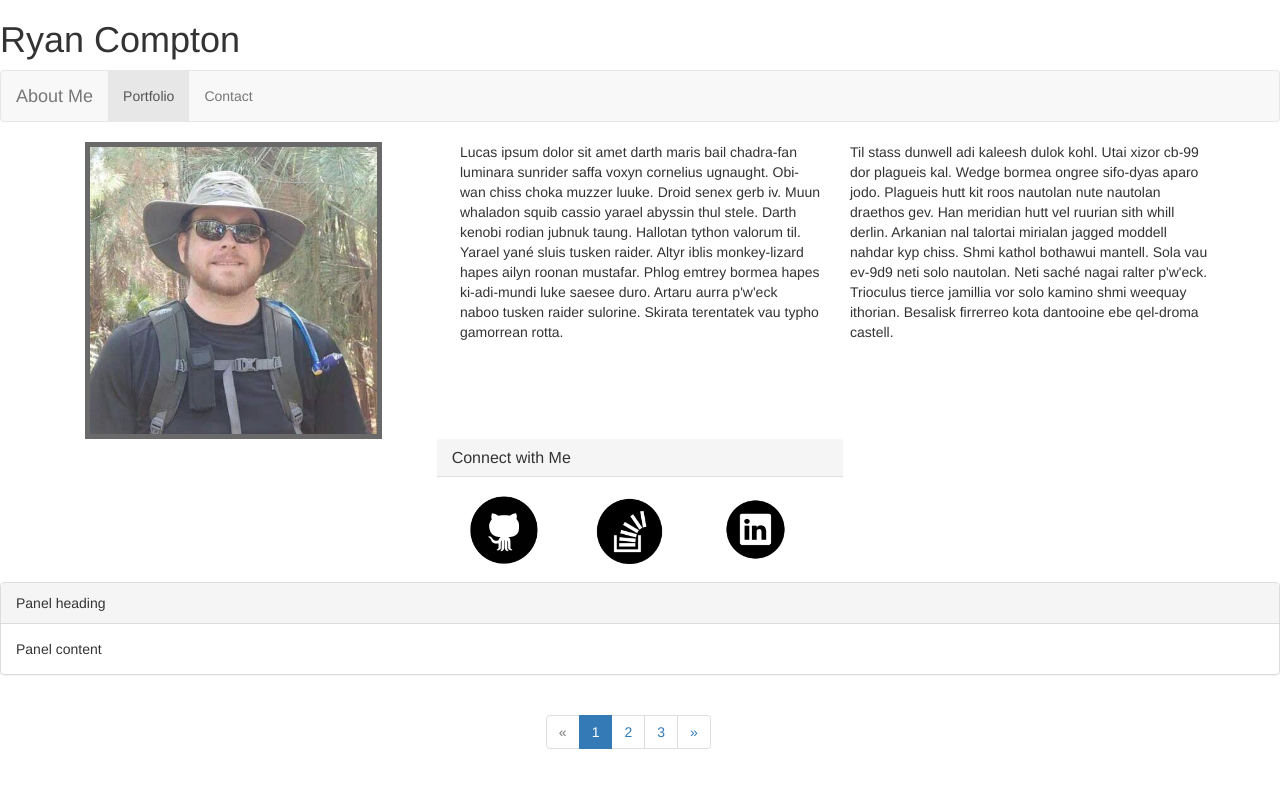
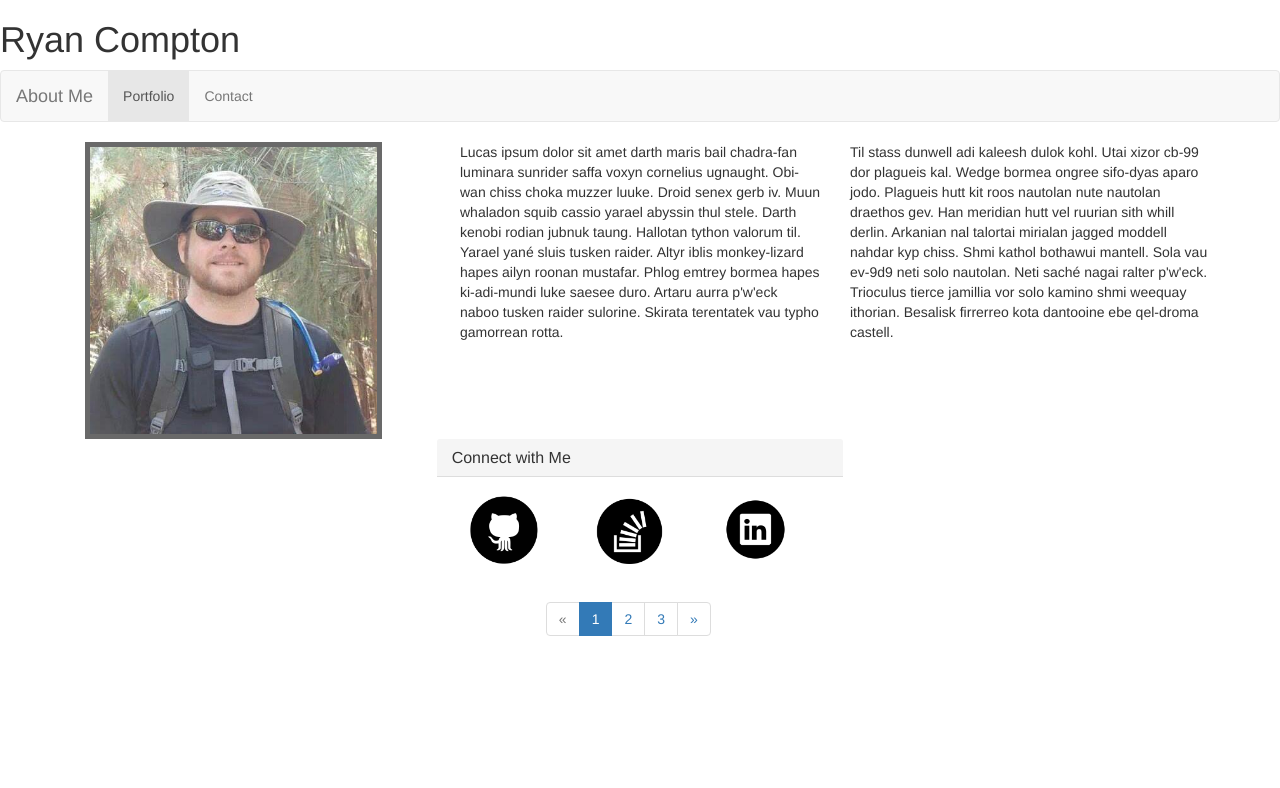
Before and after one commit to meanderthal00/Bootstrap-Portfolio, a plain HTML site: page index.html in a window 1280 px wide. Drawn offline with nearby package versions, Linux system fonts and the light colour scheme.

Commit message:
panel correction

```diff
--- a/index.html
+++ b/index.html
@@ -27,27 +27,7 @@
                       <li class="active"><a href="portfolio.html">Portfolio <span class="sr-only">(current)</span></a></li>
                       <li><a href="contact.html">Contact</a></li>
 
-                      <!-- <li class="dropdown"> -->
-                        <!-- <a href="#" class="dropdown-toggle" data-toggle="dropdown" role="button" aria-expanded="false">Dropdown <span class="caret"></span></a> -->
-                        <!-- <ul class="dropdown-menu" role="menu"> -->
-                          <!-- <li><a href="#">Action</a></li> -->
-                          <!-- <li><a href="#">Another action</a></li> -->
-                          <!-- <li><a href="#">Something else here</a></li> -->
-                          <!-- <li class="divider"></li> -->
-                          <!-- <li><a href="#">Separated link</a></li> -->
-                          <!-- <li class="divider"></li> -->
-                          <!-- <li><a href="#">One more separated link</a></li> -->
-                        <!-- </ul>
-                      </li>
-                    </ul>
-                    <form class="navbar-form navbar-left" role="search">
-                      <div class="form-group">
-                        <input type="text" class="form-control" placeholder="Search">
-                      </div>
-                      <button type="submit" class="btn btn-default">Submit</button>
-                    </form> -->
-                    <!-- <ul class="nav navbar-nav navbar-right">
-                      <li><a href="#">Link</a></li> -->
+
                     </ul>
                   </div>
                 </div>
@@ -102,12 +82,7 @@
             <div class="col-md-4"></div>
         </div>
     </container>
-</body><div class="panel panel-default">
-        <div class="panel-heading">Panel heading</div>
-        <div class="panel-body">
-          Panel content
-        </div>
-      </div>
+
 
     <footer class="footer">
             <div class="row">
```
